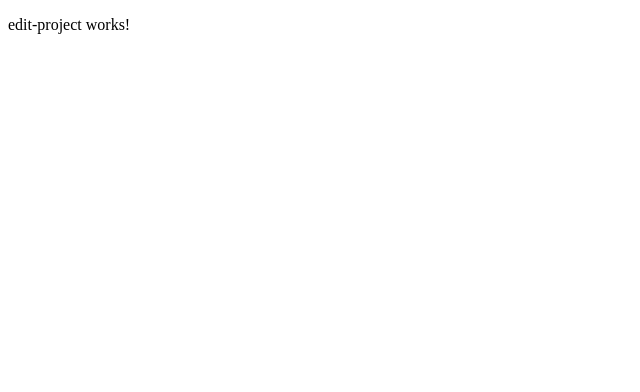
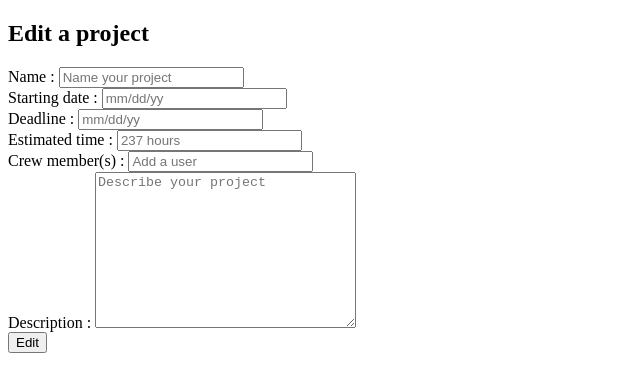
Before and after one commit to ZenViKing/projectManagementApp, an Angular app: page /project/update in a window 1280 px wide. Shown: the top 392 px of the page, without its empty margins (0-640 px from the left). Built offline with nearby package versions, Linux system fonts and the light colour scheme.

Commit message:
ajout de l'HTML du component Edit-Project

```diff
--- a/src/app/pages/projects/edit-project/edit-project.component.html
+++ b/src/app/pages/projects/edit-project/edit-project.component.html
@@ -1 +1,44 @@
-<p>edit-project works!</p>
+<section>
+  <h1>Edit a project</h1>
+</section>
+
+<!-- Pour Adrien et Tom -->
+<!-- Pour les 'name' avec un trait d'union entre les mots -->
+<!-- Pour les 'id' : en camelCase -->
+<section>
+
+  <form action="" method="POST">
+
+    <div>
+
+      <label for="projectName">Name : </label>
+      <input type="text" name="project-name" id="projectName" placeholder="Name your project">
+      <br>
+      <label for="dateStart">Starting date : </label>
+      <input type="datetime" name="date-start" id="dateStart" placeholder="mm/dd/yy">
+      <br>
+      <label for="dateStop">Deadline : </label>
+      <input type="datetime" name="date-stop" id="dateStop" placeholder="mm/dd/yy">
+      <br>
+      <label for="timeEstimation">Estimated time : </label>
+      <input type="number" name="time-estimation" id="timeEstimation" placeholder="237 hours">
+    </div>
+
+    <div>
+      <label for="crewMembers">Crew member(s) : </label>
+      <input type="text" name="crew-members" id="crewMembers" placeholder="Add a user">
+    </div>
+
+    <div>
+      <label for="descriptionProject">Description : </label>
+      <textarea name="description-project" id="descriptionProject" cols="30" rows="10"
+        placeholder="Describe your project"></textarea>
+    </div>
+
+    <div>
+      <button type="submit">Edit</button>
+    </div>
+
+  </form>
+
+</section>
```
